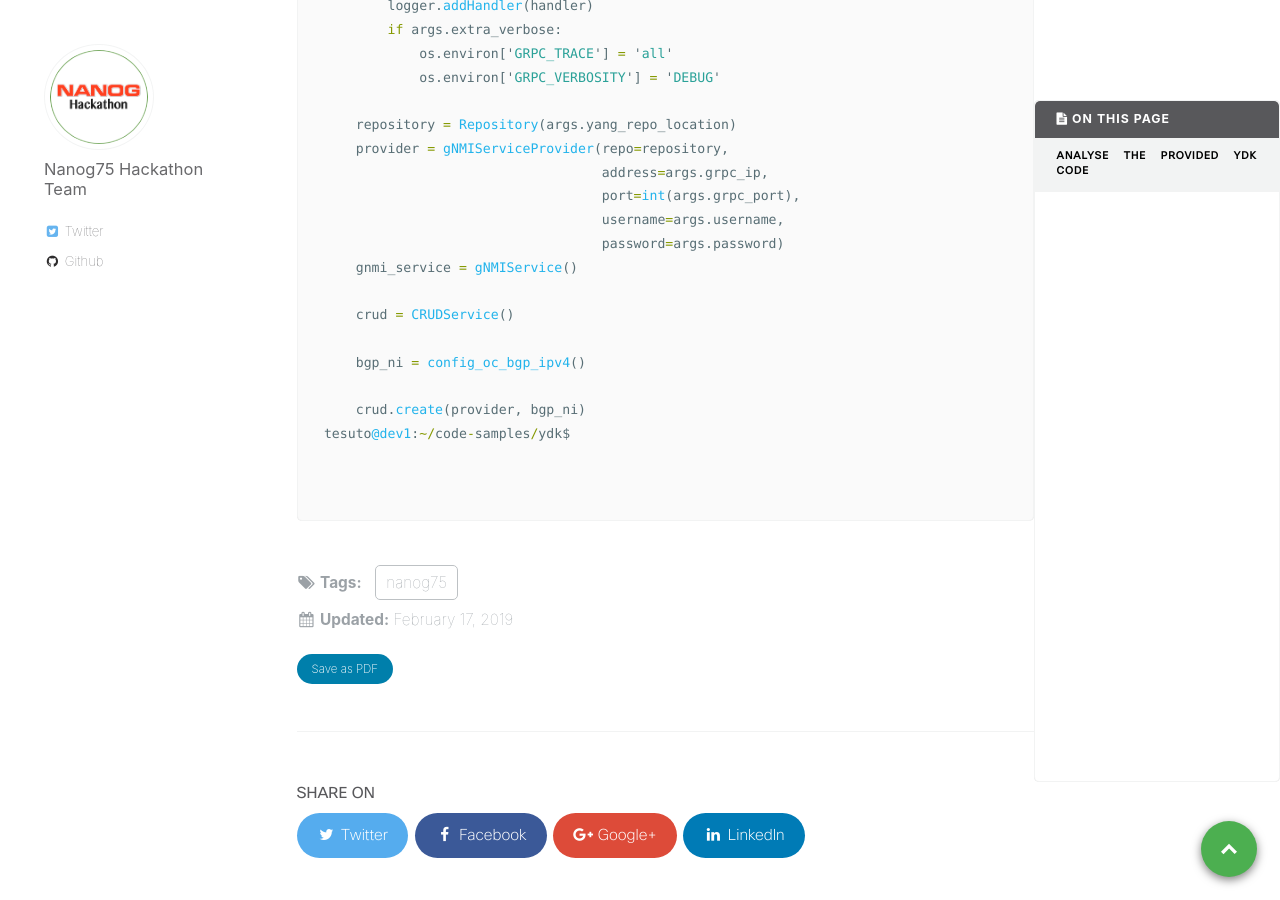
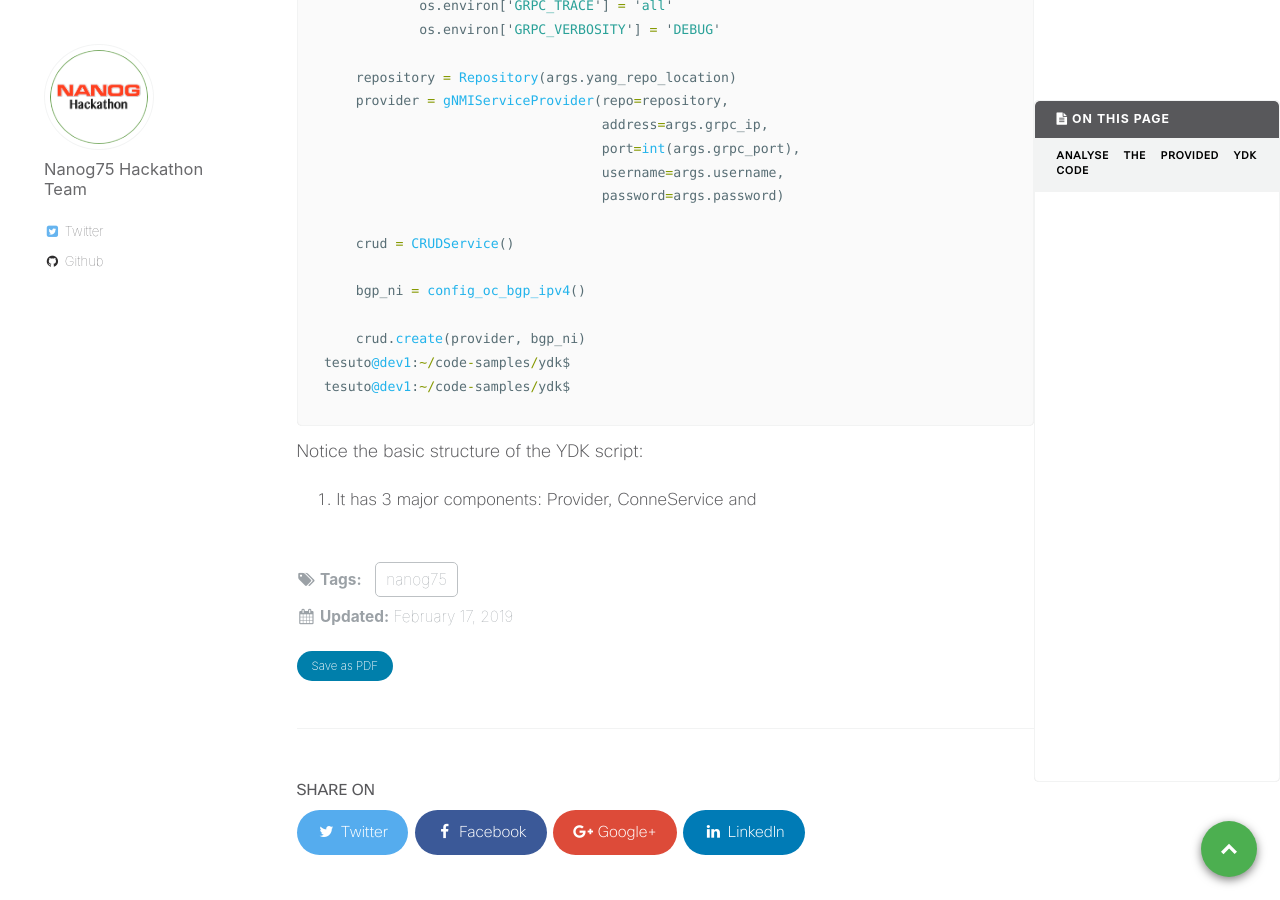
Before and after one commit to nanog75/hackathon, a Jekyll site: the page built from _day1/2019-02-17-step-2-playing-with-ydk-for-config-and-gnmi-telemetry.md, in a window 1280 px wide and 900 px high, scrolled down 2161 px. Built offline with Jekyll 4.4.1, drawn with Linux system fonts in a browser that asks for light colours; some of the changed text lies outside the part shown.

Commit message:
Create 2019-02-17-step-2-playing-with-ydk-for-config-and-gnmi-telemetry.md

````diff
--- a/_day1/2019-02-17-step-2-playing-with-ydk-for-config-and-gnmi-telemetry.md
+++ b/_day1/2019-02-17-step-2-playing-with-ydk-for-config-and-gnmi-telemetry.md
@@ -40,11 +40,9 @@ tesuto@dev1:~/code-samples/ydk$ cat config_oc_bgp_ydk.py
 import logging,os
 from argparse import ArgumentParser
 from ydk.gnmi.providers import gNMIServiceProvider
-from ydk.gnmi.services import gNMIService
 from ydk.path import Repository
 from ydk.models.openconfig import openconfig_network_instance as oc_ni
 from ydk.services import CRUDService
-from ydk.providers import NetconfServiceProvider
 from ydk.models.openconfig import openconfig_policy_types as oc_policy_types
 from ydk.models.openconfig import openconfig_bgp_types as oc_bgp_types
 
@@ -107,7 +105,6 @@ if __name__ == "__main__":
                                    port=int(args.grpc_port),
                                    username=args.username,
                                    password=args.password)
-    gnmi_service = gNMIService()
 
     crud = CRUDService()
 
@@ -115,6 +112,9 @@ if __name__ == "__main__":
 
     crud.create(provider, bgp_ni)
 tesuto@dev1:~/code-samples/ydk$
+tesuto@dev1:~/code-samples/ydk$
+```
 
+Notice the basic structure of the YDK script:
 
-```
+1. It has 3 major components:  Provider, ConneService and
````
